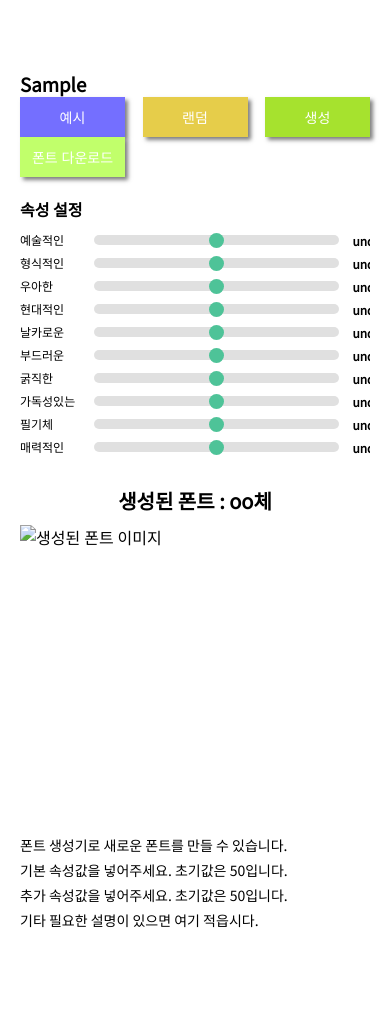
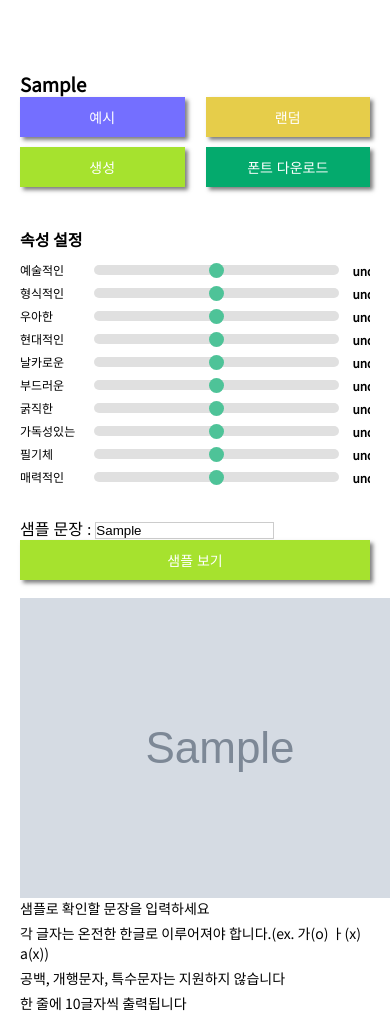
Before and after one commit to withdongyeong/KDT_B4, a Django app: template dongyeong_book/ganafont/templates/ganafont.html in a window 390 px wide. Shown: the part 80-1098 px from the top of the page. Before the commit the page ends 1008 px from the top, so only its background shows below. Run offline with Django 4.2, Linux system fonts and the light colour scheme; the template is opened without the code that fills it: most values are stand-ins (such as "Sample title", 1, 10 or a date in 2020); grey boxes marked "Sample" are stand-in pictures; some libraries are stand-ins or nearby versions; some web fonts are replaced.

Commit message:
add function print sample text

```diff
--- a/dongyeong_book/ganafont/static/css/font_maker.css
+++ b/dongyeong_book/ganafont/static/css/font_maker.css
@@ -37,7 +37,9 @@
     font-size: 20px;
     border: none;
     color: white;
-    padding: 15px 50px;
+    padding: 15px 0;
+    width: 180px;
+    text-align: center;
     cursor: pointer;
     -webkit-box-shadow: 3px 3px 4px 0px rgba(0,0,0,0.5);
     box-shadow: 3px 3px 4px 0px rgba(0,0,0,0.5);
@@ -56,7 +58,7 @@
     background-color: #A6E22E;
 }
 .btn_download {
-    background-color: #C1FF6B;
+    background-color: #04AA6D;
 }
 
 .btn-wrap li {
@@ -130,6 +132,11 @@
     font-size: 14px;
 }
 
+#keyword {
+    border: solid #ccc;
+    border-width: 1px
+}
+
 
 /* 모바일 버전 */
 @media (max-width: 767px) {
@@ -157,10 +164,11 @@
         justify-content: space-between;
     }
     .btn-wrap li {
-        width: 30%;
-        margin: 0;
+        width: 47%;
+        margin-right: 0;
+        margin-bottom: 10px;
     }
-    .btn-wrap .btn_fm {
+    .btn_fm {
         width:100%;
         font-size: 14px;
         padding: 10px 0;
--- a/dongyeong_book/ganafont/templates/ganafont.html
+++ b/dongyeong_book/ganafont/templates/ganafont.html
@@ -169,14 +169,14 @@
         <main>
             <div class="fm-container">
                 <section class="main-section">
-                    <form method="POST">
+                    <form>
                         {% csrf_token %}
                         <h3> {{ test_sentence }} </h3>
                         <ul class="btn-wrap flex-start">
                             <!-- (동영입력) 버튼 텍스트 변경 가능 (예시, 랜덤, 생성) -->
                             <li><button class="btn_fm btn_sample" type="button">예시</button></li>
                             <li><button class="btn_fm btn_random" type="button">랜덤</button></li>
-                            <li><button class="btn_fm btn_create" type="submit">생성</button></li>
+                            <li><button class="btn_fm btn_create" type="submit" formmethod="POST" name="_method" value="generate"/>생성</button></li>
                             <li>
                                 <button class="btn_fm btn_download" type="button" onclick="location.href='download' " >폰트 다운로드</button>
                             <li>
@@ -195,23 +195,23 @@
                                     </ul>
                                 </div>
                             </div>
-
                             <div class="fm-content-half fm-content-right">
                                 <!-- (동영입력) form submit한 결과물 출력하는 부분 -->
                                 <!-- generatedFontName: 폰트명 등 -->
-                                <h3>생성된 폰트 : <span id="generatedFontName">oo체</span></h3>
-                                <div class="font-img-wrap">
-                                    <!-- generatedFontImg: 폰트 이미지 -->
-                                    <img id="generatedFontImg" src="https://via.placeholder.com/700x500" alt="생성된 폰트 이미지">
-                                </div>
+                                <label >샘플 문장 : </label>
+                                <input id="keyword" type="text" name="keyword" value={{ sample_text }}>
+                                <button class="btn_fm btn_create" type="submit" formmethod="POST" name="_method" value="sample"/>샘플 보기</button>
+                                <br><br>
+                                <!-- generatedFontImg: 폰트 이미지 -->
+                                <img id="generatedFontImg" src="{% static 'sample/sample.png'%}" alt="생성된 폰트 이미지"/>
 
                                 <div class="fm_help">
                                     <ul>
                                         <!-- (동영입력) 기타 설명들 넣을 수 있음 -->
-                                        <li><p>폰트 생성기로 새로운 폰트를 만들 수 있습니다.</p></li>
-                                        <li><p>기본 속성값을 넣어주세요. 초기값은 50입니다.</p></li>
-                                        <li><p>추가 속성값을 넣어주세요. 초기값은 50입니다.</p></li>
-                                        <li><p>기타 필요한 설명이 있으면 여기 적읍시다.</p></li>
+                                        <li><p>샘플로 확인할 문장을 입력하세요</p></li>
+                                        <li><p>각 글자는 온전한 한글로 이루어져야 합니다.(ex. 가(o) ㅏ(x) a(x))</p></li>
+                                        <li><p>공백, 개행문자, 특수문자는 지원하지 않습니다 </p></li>
+                                        <li><p>한 줄에 10글자씩 출력됩니다</p></li>
                                     </ul>
                                 </div>
                             </div>
```
Also changed, not shown: dongyeong_book/ganafont/views.py (+53 -16 lines), dongyeong_book/static/css/font_maker.css (+14 -6 lines), 1 other file.
